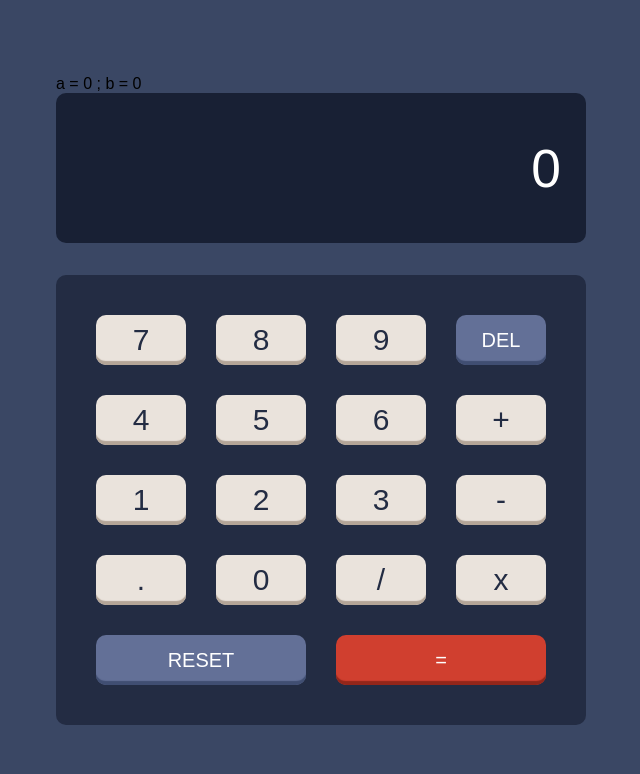
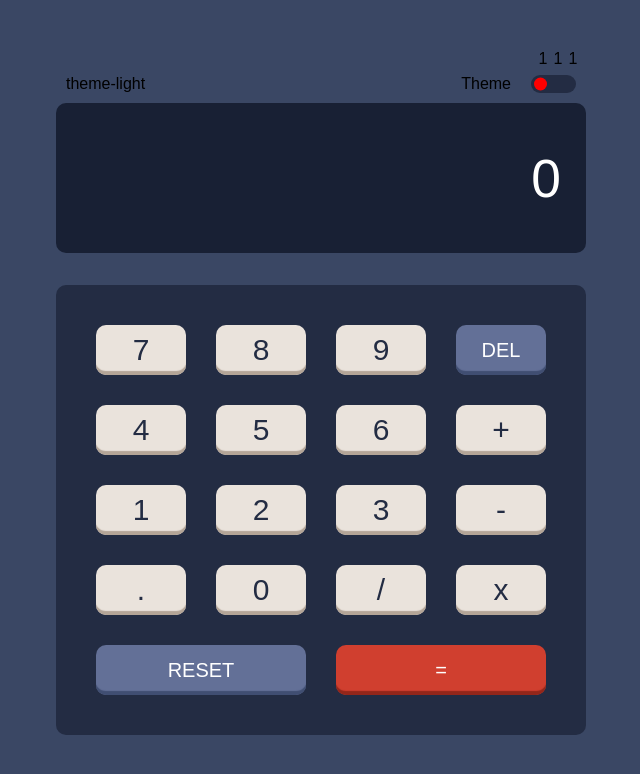
Before and after one commit to H3lltronik/FrontEndMentor-Calculator-app, a React (Vite) app: page / in a window 1280 px wide. Shown: the top 774 px of the page, without its empty margins (319-959 px from the left). Built offline with nearby package versions, Linux system fonts and the light colour scheme.

Commit message:
done calculator but in the middle of switch animation

```diff
--- a/package.json
+++ b/package.json
@@ -6,12 +6,15 @@
     "serve": "vite preview"
   },
   "dependencies": {
+    "mathjs": "^9.4.2",
     "react": "^17.0.0",
-    "react-dom": "^17.0.0"
+    "react-dom": "^17.0.0",
+    "react-radio-group": "^3.0.3"
   },
   "devDependencies": {
     "@types/react": "^17.0.0",
     "@types/react-dom": "^17.0.0",
+    "@types/react-radio-group": "^3.0.2",
     "@vitejs/plugin-react-refresh": "^1.3.1",
     "typescript": "^4.3.2",
     "vite": "^2.3.7"
--- a/src/components/Calculator.tsx
+++ b/src/components/Calculator.tsx
@@ -1,43 +1,33 @@
-import React, { useReducer, useState } from 'react'
-import { CalculatorLogic } from '../logic';
-import { sortedKeyboardItems } from '../static'
+import React, { useState } from 'react'
+import { sortedKeyboardItems, themes } from '../static'
+import { makeCalculatorLogic } from './logic'
+import {SwitchLikeRadio} from './SwitchLikeRadio'
 
 export const Calculator = () => {
-    const [calculatorLogic] = useState(new CalculatorLogic ())
-    const [, forceUpdate] = useReducer(x => x + 1, 0);
+    const [text, setText] = useState<string>("0")
+    const [predicate, setPredicate] = useState<string|null>(null)
+    const [currTheme, setCurrTheme] = useState<string>(themes[0])
 
-    const addOperation = (operation: any, immediate: boolean|undefined) => {
-        calculatorLogic.setOperation (operation, immediate)
-    }
-
-    const btnClick = (item: any) => {
-        if (item.type == 'action') {
-            addOperation (item.action, item.immediate)
-            if (item.immediate) forceUpdate ()
-        } else if (item.type == 'result') {
-            calculatorLogic.calculate()
-            forceUpdate ()
-        } else {
-            calculatorLogic.add (item.value)
-            forceUpdate ()
-        }
-    }
+    const btnClick = makeCalculatorLogic (setPredicate, setText)
 
     return (
         <div className="calculator">
-            a = {calculatorLogic.baseValue} ; b = {calculatorLogic.againstValue}
-            <div className="calculator-result">
-                <span>{calculatorLogic.getText()}</span>
+            <div className="calculator-header">
+                <span>{currTheme}</span>
+                <div className="">
+                    <SwitchLikeRadio onRadioChange={setCurrTheme}></SwitchLikeRadio>
+                </div>
             </div>
 
+            <div className="calculator-result"><span>{text}</span></div>
+
             <div className="calculator-keyboard">
-                {
-                    sortedKeyboardItems.map ((item, index) => {
-                        return <button className={`calculator-button ${item.extraClass}`} onClick={() => {btnClick(item)}} key={index}>
-                            <span>{item.label}</span>
-                        </button>
-                    })
-                }
+                { sortedKeyboardItems.map ((item, index) => {
+                    return <button onClick={() => {btnClick(predicate, item)}} key={index}
+                    className={`calculator-button ${item.extraClass}`}>
+                        <span>{item.label}</span>
+                    </button>
+                }) }
             </div>
         </div>
     )
--- /dev/null
+++ b/src/components/SwitchLikeRadio.tsx
@@ -0,0 +1,41 @@
+import React, { ChangeEvent, FC } from 'react'
+
+export const SwitchLikeRadio : FC<SwitchLikeRadioProps> = (props) => {
+    const handleChange = (event: ChangeEvent<HTMLInputElement>) => {
+        const {value} = event.target
+        props.onRadioChange (value)
+
+        document.querySelector ('radio-indicator')?.animate([
+            { left: "10%" }
+        ],
+        {
+            duration: 1000
+        });
+    }
+
+    return (
+        <div className="radio">
+            <span className="radio-label">Theme</span>
+
+                <div className="radio-group">
+                    <div className="radio-item">
+                        <div className="radio-item-label">1</div>
+                        <input type="radio" onChange={handleChange} value="Male" name="gender" />
+                    </div>
+                    <div className="radio-item">
+                        <div className="radio-item-label">1</div>
+                        <input type="radio" onChange={handleChange} value="Male1" name="gender" />
+                    </div>
+                    <div className="radio-item">
+                        <div className="radio-item-label">1</div>
+                        <input type="radio" onChange={handleChange} value="Male2" name="gender" />
+                    </div>
+
+                    <div className="radio-wrapper">
+                        <div className="radio-indicator"></div>
+                    </div>
+
+                </div>
+        </div>
+    )
+}
--- /dev/null
+++ b/src/components/logic.ts
@@ -0,0 +1,40 @@
+import { evaluate } from 'mathjs'
+
+export const makeCalculatorLogic = (
+    setPredicate: (a: any) => void,
+    setText: (a: any) => void
+    ) => {
+    return function (predicate: string|null, button: CalcButton) {
+        let { value, type, label } = button
+        if (type == 'reset') {
+            setPredicate (null); setText (`0`);
+        } else if (type == 'delete') {
+            if (!predicate) return
+
+            let resultFromDel = "0"
+            const length = predicate.length
+            if (length > 1) {
+                resultFromDel = predicate.substring (0, length - 1)
+                setPredicate (resultFromDel); setText (resultFromDel)
+            } else {
+                setPredicate (null); setText (resultFromDel)
+            }
+        } else if (type == 'result') {
+            if (!predicate) return
+
+            try {
+                const result = `${evaluate(predicate)}`;
+                setPredicate (result); setText (result);
+            } catch (e) {
+                setText (e.message); setPredicate(null)
+            }
+        } else if (type == 'value') {
+            if (!value) return
+            if (!predicate) { // Means its only a zero
+                setPredicate (`${value}`); setText (`${label}`)
+            } else if (predicate.length < 14) {
+                setPredicate (`${predicate}${value}`); setText (`${predicate}${label}`)
+            }
+        }
+    }
+}
--- a/src/logic/index.ts
+++ /dev/null
@@ -1,74 +0,0 @@
-export class CalculatorLogic {
-    baseValue : string = "0";
-    againstValue : string = "0";
-    currShowingVal: 'first'|'against' = 'first';
-    operation: CalculatorOperation|null = null;
-
-    add = (char: string) => {
-        let editingVal = null
-        if (this.currShowingVal == 'first') editingVal = this.baseValue
-        else if (this.currShowingVal == 'against') editingVal = this.againstValue
-        console.log("currShowingVal in add", this.currShowingVal, this.currShowingVal == 'against')
-        if (!editingVal) throw "I did something wrong!"
-
-        if(editingVal == "0" || editingVal.length <= 0) {
-            this.setValue (char)
-            return
-        }
-        this.setValue (`${editingVal}${char}`)
-    }
-
-    reset = () => {
-        this.baseValue = this.againstValue = "";
-        this.operation = null;
-    }
-
-    calculate = () => {
-        if (!this.operation) throw "No operation set";
-
-        let result = this.operation (this.baseValue, this.againstValue)
-        console.log("result", result)
-        this.toggleInput ()
-        this.againstValue = "";
-        this.baseValue = result + ''
-    }
-
-    setOperation = (operation: any, immediate: boolean = false) => {
-        this.operation = operation;
-        if (immediate) {
-            this.calculate ()
-        }
-        this.toggleInput ()
-    }
-
-    setValue = (value: string) => {
-        console.log("set value", value, this.currShowingVal)
-        if (this.currShowingVal == 'first') this.baseValue = value + ''
-        else if (this.currShowingVal == 'against') this.againstValue = value + ''
-    }
-
-    getText = () => {
-        let value = ""
-        if (this.currShowingVal == 'first') value = this.baseValue
-        else if (this.currShowingVal == 'against') value = this.againstValue
-
-        if (value.length <= 0) return "0"
-        if (value)
-            return value.replace(/(\d)(?=(\d\d\d)+(?!\d))/g, "$1,");
-
-        return "Something went wrong..."
-    }
-
-    toggleInput = () => {
-        if (this.currShowingVal == 'first') {
-            this.currShowingVal  = 'against'
-        } else if (this.currShowingVal == 'against') {
-            this.currShowingVal = 'first'
-        }
-        console.log("toggle!", this.currShowingVal)
-    }
-}
-
-export const removeNumber = (a: string) => {
-    return a.substring (0, a.length - 1)
-}
--- a/src/static/index.ts
+++ b/src/static/index.ts
@@ -1,112 +1,105 @@
-import { removeNumber } from "../logic"
-
-export const keyboardItems = [
+export const keyboardItems : CalcButton[] = [
     {
         label: "1",
         order: 9,
         type: 'value',
-        value: 1,
+        value: "1",
     },
     {
         label: "2",
         order: 10,
         type: 'value',
-        value: 2,
+        value: "2",
     },
     {
         label: "3",
         order: 11,
         type: 'value',
-        value: 3,
+        value: "3",
     },
     {
         label: "4",
         order: 5,
         type: 'value',
-        value: 4,
+        value: "4",
     },
     {
         label: "5",
         order: 6,
         type: 'value',
-        value: 5,
+        value: "5",
     },
     {
         label: "6",
         order: 7,
         type: 'value',
-        value: 6,
+        value: "6",
     },
     {
         label: "7",
         order: 1,
         type: 'value',
-        value: 7,
+        value: "7",
     },
     {
         label: "8",
         order: 2,
         type: 'value',
-        value: 8,
+        value: "8",
     },
     {
         label: "9",
         order: 3,
         type: 'value',
-        value: 9,
+        value: "9",
     },
     {
         label: "0",
         order: 14,
         type: 'value',
-        value: 0,
+        value: "0",
     },
     {
         label: "DEL",
         extraClass: "calculator-button--action",
         order: 4,
-        type: 'action',
-        immediate: true,
-        action: (a : string,b : string) => {return removeNumber (a)},
+        type: 'delete',
     },
     {
         label: "+",
         order: 8,
-        type: 'action',
-        action: (a : string,b : string) => {},
+        type: 'value',
+        value: "+",
     },
     {
         label: "-",
         order: 12,
-        type: 'action',
-        action: (a : string,b : string) => {},
+        type: 'value',
+        value: "-",
     },
     {
         label: "x",
         order: 16,
-        type: 'action',
-        action: (a : string,b : string) => {return Number(a) * Number(b)},
+        type: 'value',
+        value: "*",
     },
     {
         label: "/",
         order: 15,
-        type: 'action',
-        action: (a : string,b : string) => {},
+        type: 'value',
+        value: "/",
     },
     {
         label: "RESET",
         extraClass: "calculator-button--action button-reset",
         order: 17,
-        type: 'action',
-        immediate: true,
-        action: (a : string,b : string) => {return ""},
+        type: 'reset',
     },
     {
         label: "=",
         order: 18,
         extraClass: "calculator-button--result button-result",
         type: 'result',
-        action: (a : string,b : string) => {},
     },
     {
         label: ".",
@@ -117,3 +110,5 @@ export const keyboardItems = [
 ]
 
 export const sortedKeyboardItems = keyboardItems.sort ((a,b) => a.order - b.order)
+
+export const themes = ["theme-light", "theme-dark", "theme-contrast"]
--- a/src/styles.css
+++ b/src/styles.css
@@ -17,9 +17,12 @@ body, html {
     max-width: 550px;
 }
 
-.calculator {
+.calculator-header {
+    display: flex;
+    margin: 10px 10px;
+    justify-content: space-between;
+}
 
-}
 .calculator-result {
     height: 150px;
     display: flex;
@@ -96,3 +99,57 @@ body, html {
     grid-column-start: 3;
     grid-column-end: 5;
 }
+
+
+/* RADIO LIKE SWITCH */
+.radio {
+    display: flex;
+}
+
+.radio-label {
+    margin-right: 20px;
+}
+
+.radio-item input {
+    margin: 0;
+    padding: 0;
+    width: 15px;
+    height: 13px;
+    appearance: none;
+}
+
+.radio-wrapper {
+    position: absolute;
+    height: 100%;
+    width: calc(100% - 5px);
+}
+
+.radio-group {
+    display: flex;
+    position: relative;
+    align-items: center;
+    border-radius: 25px;
+    justify-content: center;
+    background-color: var(--toggle-background);
+}
+
+.radio-item {
+    top: 2px;
+    z-index: 10;
+    position: relative;
+}
+
+.radio-item-label {
+    position: absolute;
+    bottom: 100%; left: 50%;
+    transform: translate(0, -50%);
+}
+
+.radio-indicator {
+    top: 50%; left: 0;
+    position: absolute;
+    border-radius: 100%;
+    background-color: red;
+    width: 13px; height: 13px;
+    transform: translate(0%, -50%);
+}
```
Also changed, not shown: src/types.d.ts (+11 -1 lines), 1 other file (tests, documents, lock files or other folders).
